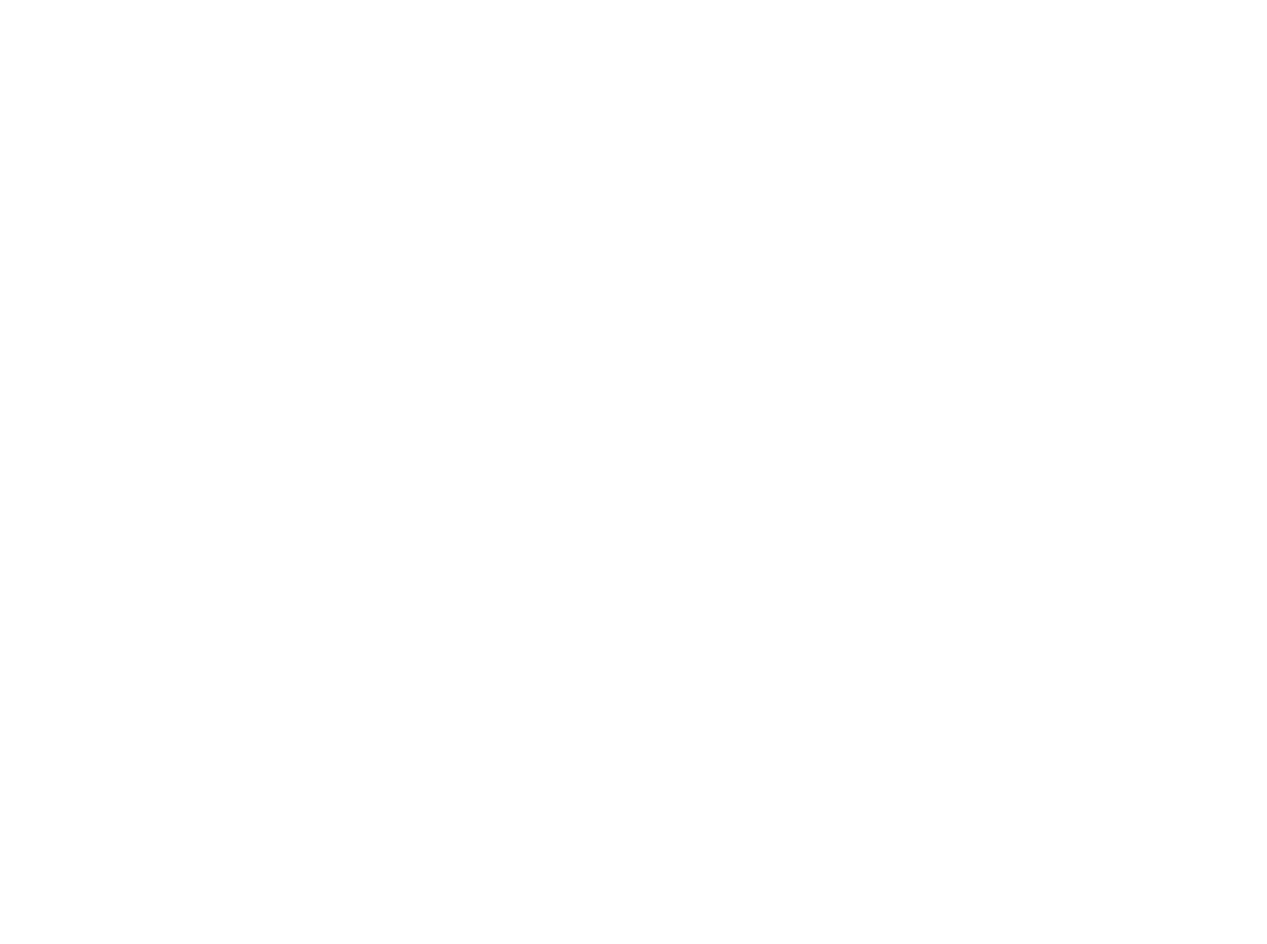
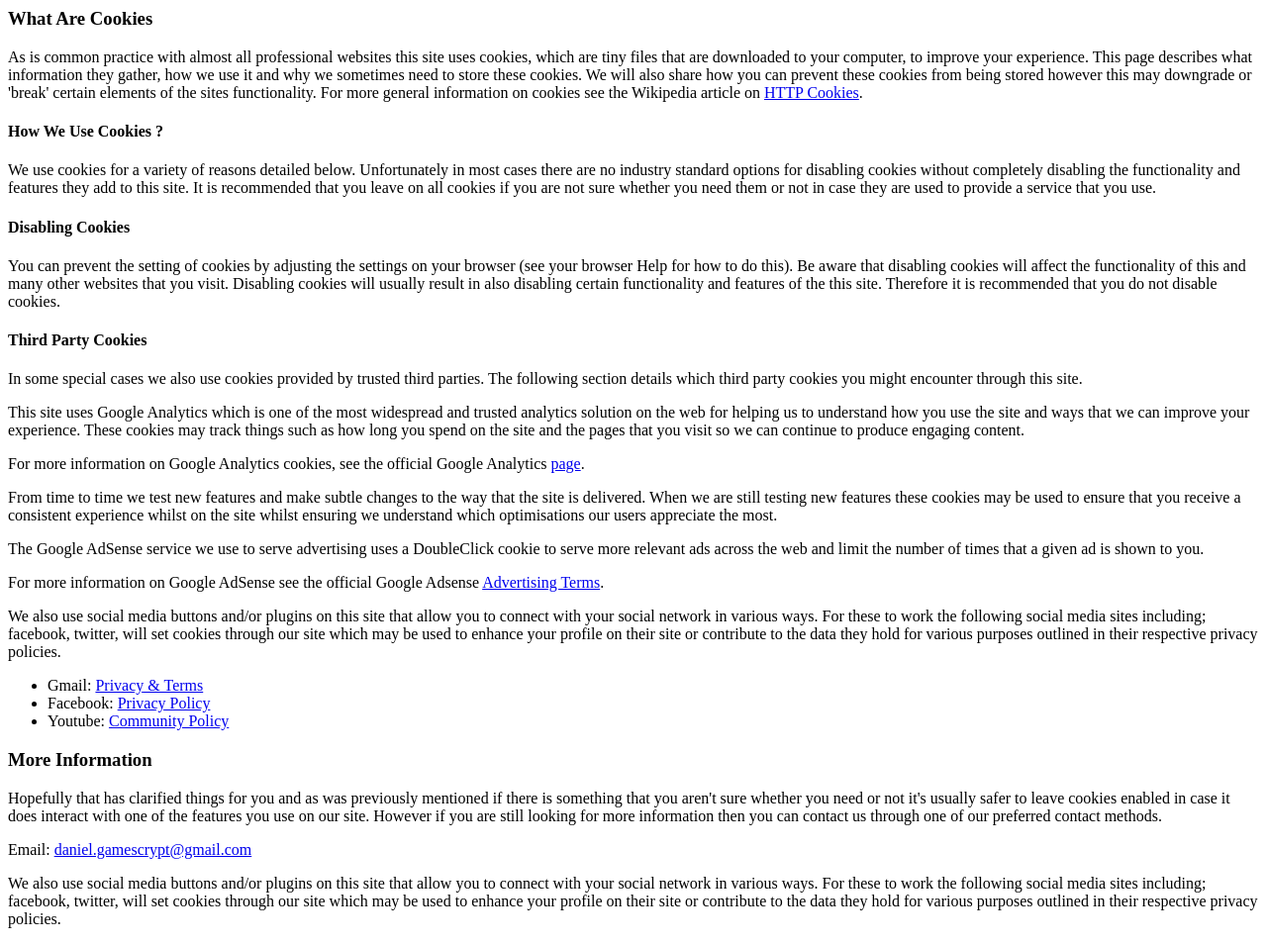
Before and after one commit to FeedFestival/_WriteToolAngular, a PHP site: page /app/features/policy/gdpr/gdpr.component.html in a window 1280 px wide. Before the commit the page is empty. Shown: the whole page at 99% size. Before the commit the page ends 800 px from the top, so only its background shows below. Run offline with PHP 8.4, Linux system fonts and the light colour scheme.

Commit message:
I am GDPR compliant;

```diff
--- a/angular.json
+++ b/angular.json
@@ -28,11 +28,14 @@
                             "src/assets"
                         ],
                         "styles": [
+                            "node_modules/cookieconsent/build/cookieconsent.min.css",
                             "./node_modules/@angular/material/prebuilt-themes/indigo-pink.css",
                             "node_modules/bootstrap/dist/css/bootstrap.min.css",
                             "src/styles.scss"
                         ],
-                        "scripts": []
+                        "scripts": [
+                            "node_modules/cookieconsent/build/cookieconsent.min.js"
+                        ]
                     },
                     "configurations": {
                         "production": {
--- a/src/app/features/policy/cookies/cookies.component.html
+++ b/src/app/features/policy/cookies/cookies.component.html
@@ -7,12 +7,6 @@
         </div>
 
         <div class="col-11 m-auto">
-            <h4>
-                What is a cookie?
-            </h4>
-        </div>
-
-        <div class="col-10 m-auto">
 
             <p>
                 A cookie is a small file that can be placed on your device that allows us to
--- a/src/app/features/policy/gdpr/gdpr.component.html
+++ b/src/app/features/policy/gdpr/gdpr.component.html
@@ -2,7 +2,153 @@
     <div class="container-fluid pt-5 justify-content-center">
         <div class="col-12">
 
+            <div class="col-12 m-auto">
+                <h3>
+                    What Are Cookies
+                </h3>
+            </div>
+
+            <div class="col-11 m-auto">
+                <p>
+                    As is common practice with almost all professional websites this site uses cookies, which are tiny
+                    files that are downloaded to your computer, to improve your experience. This page describes what
+                    information they gather, how we use it and why we sometimes need to store these cookies. We will
+                    also share how you can prevent these cookies from being stored however this may downgrade or 'break'
+                    certain elements of the sites functionality.
+
+                    For more general information on cookies see the Wikipedia article on <a
+                        href="https://en.wikipedia.org/wiki/HTTP_cookie">HTTP Cookies</a>.
+                </p>
+            </div>
+
+            <div class="col-11 m-auto">
+                <h4>
+                    How We Use Cookies ?
+                </h4>
+            </div>
+
+            <div class="col-10 m-auto">
+                <p>
+                    We use cookies for a variety of reasons detailed below. Unfortunately in most cases there are no
+                    industry
+                    standard options for disabling cookies without completely disabling the functionality and features
+                    they add
+                    to this site. It is recommended that you leave on all cookies if you are not sure whether you need
+                    them or
+                    not in case they are used to provide a service that you use.
+                </p>
+            </div>
+
+            <div class="col-11 m-auto">
+                <h4>
+                    Disabling Cookies
+                </h4>
+            </div>
+
+            <div class="col-10 m-auto">
+                <p>
+                    You can prevent the setting of cookies by adjusting the settings on your browser (see your browser
+                    Help for
+                    how to do this). Be aware that disabling cookies will affect the functionality of this and many
+                    other
+                    websites that you visit. Disabling cookies will usually result in also disabling certain
+                    functionality and
+                    features of the this site. Therefore it is recommended that you do not disable cookies.
+                </p>
+            </div>
+
+            <div class="col-11 m-auto">
+                <h4>
+                    Third Party Cookies
+                </h4>
+            </div>
+
+            <div class="col-10 m-auto">
+                <p>
+                    In some special cases we also use cookies provided by trusted third parties. The following section
+                    details which third party cookies you might encounter through this site.
+                </p>
+                <p>
+                    This site uses Google Analytics which is one of the most widespread and trusted analytics solution
+                    on the web for helping us to understand how you use the site and ways that we can improve your
+                    experience. These cookies may track things such as how long you spend on the site and the pages that
+                    you visit so we can continue to produce engaging content.
+                </p>
+                <p>
+                    For more information on Google Analytics cookies, see the official Google Analytics <a
+                        href="https://marketingplatform.google.com/about/analytics/terms/us/">page</a>.
+                </p>
+                <p>
+                    From time to time we test new features and make subtle changes to the way that the site is
+                    delivered. When we are still testing new features these cookies may be used to ensure that you
+                    receive a consistent experience whilst on the site whilst ensuring we understand which optimisations
+                    our users appreciate the most.
+                </p>
+                <p>
+                    The Google AdSense service we use to serve advertising uses a DoubleClick cookie to serve more
+                    relevant ads across the web and limit the number of times that a given ad is shown to you.
+                </p>
+                <p>
+                    For more information on Google AdSense see the official Google Adsense <a
+                        href="https://policies.google.com/technologies/ads">Advertising Terms</a>.
+                </p>
+                <p>
+                    We also use social media buttons and/or plugins on this site that allow you to connect with your
+                    social network in various ways. For these to work the following social media sites including;
+                    facebook, twitter, will set cookies through our site which may be used to enhance your profile on
+                    their site or contribute to the data they hold for various purposes outlined in their respective
+                    privacy policies.
+                </p>
+                <ul>
+                    <li>
+                        Gmail: <a href="https://policies.google.com/privacy?hl=en-US">Privacy & Terms</a>
+                    </li>
+                    <li>
+                        Facebook: <a href="https://www.facebook.com/policy.php">Privacy Policy</a>
+                    </li>
+                    <li>
+                        Youtube: <a href="https://www.youtube.com/about/policies/#community-guidelines">Community
+                            Policy</a>
+                    </li>
+                </ul>
+            </div>
 
         </div>
     </div>
 </div>
+
+<app-cookies></app-cookies>
+
+<app-sns></app-sns>
+
+<div class="row no-gutters container m-auto page-min-width p-3">
+    <div class="container-fluid pt-5 justify-content-center">
+        <div class="col-12">
+
+            <div class="col-12 m-auto">
+                <h3>
+                    More Information
+                </h3>
+            </div>
+
+            <div class="col-11 m-auto">
+                <p>
+                    Hopefully that has clarified things for you and as was previously mentioned if there is something
+                    that you aren't sure whether you need or not it's usually safer to leave cookies enabled in case it
+                    does interact with one of the features you use on our site. However if you are still looking for
+                    more information then you can contact us through one of our preferred contact methods.
+                </p>
+                <p>
+                    Email: <a href="mailto:daniel.gamescrypt@gmail.com">daniel.gamescrypt@gmail.com</a>
+                </p>
+                <p>
+                    We also use social media buttons and/or plugins on this site that allow you to connect with your
+                    social network in various ways. For these to work the following social media sites including;
+                    facebook, twitter, will set cookies through our site which may be used to enhance your profile on
+                    their site or contribute to the data they hold for various purposes outlined in their respective
+                    privacy policies.
+                </p>
+            </div>
+        </div>
+    </div>
+</div>
--- a/src/styles.scss
+++ b/src/styles.scss
@@ -560,3 +560,7 @@ fa-icon {
 a.red {
     color: red;
 }
+
+.cc-window {
+    background-color: rgba(0,0,0,0.8) !important;
+}
```
Also changed, not shown: package.json (+5 -3 lines), src/app/app.component.ts (+52 -2 lines), src/app/app.module.ts (+40 -0 lines), package-lock.json.
